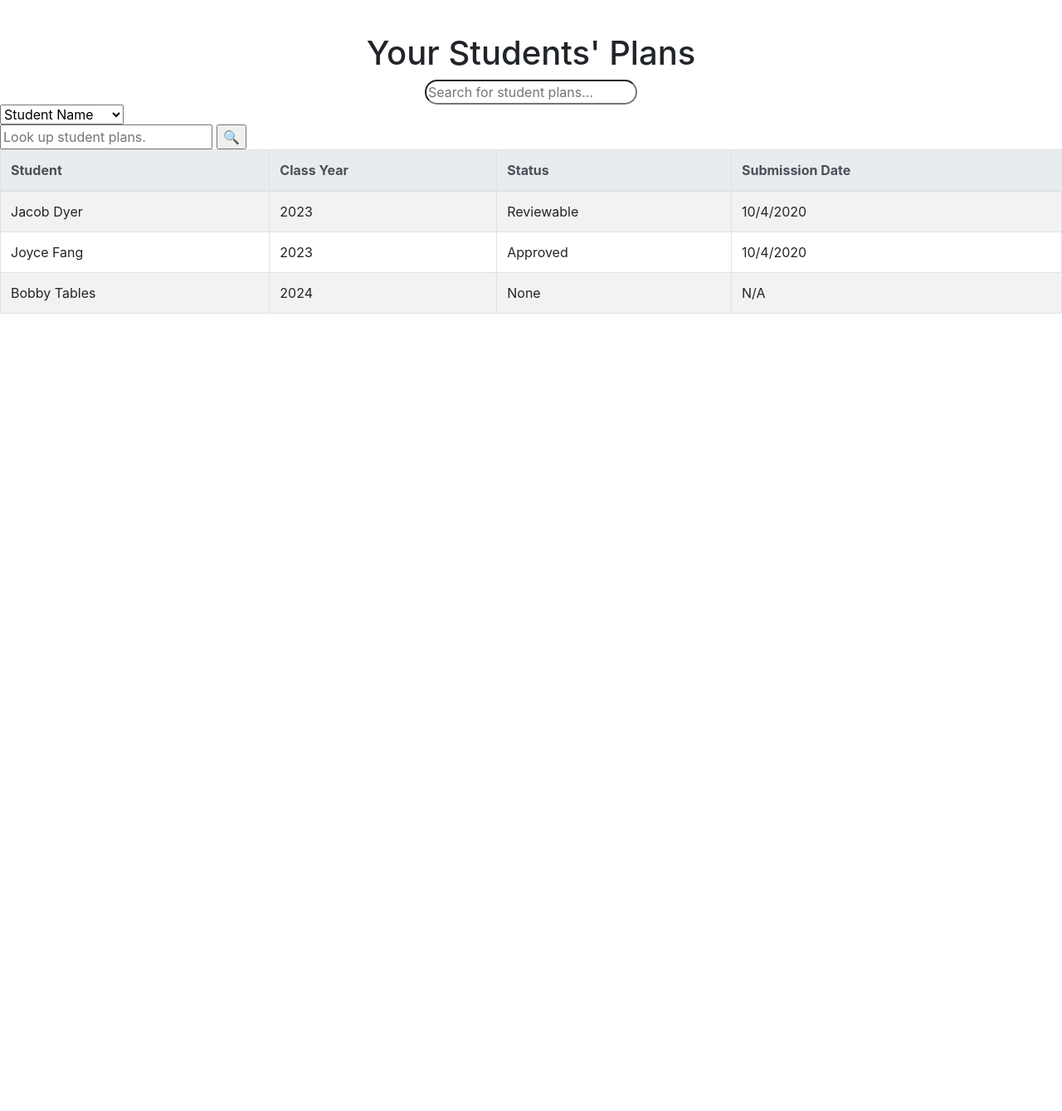
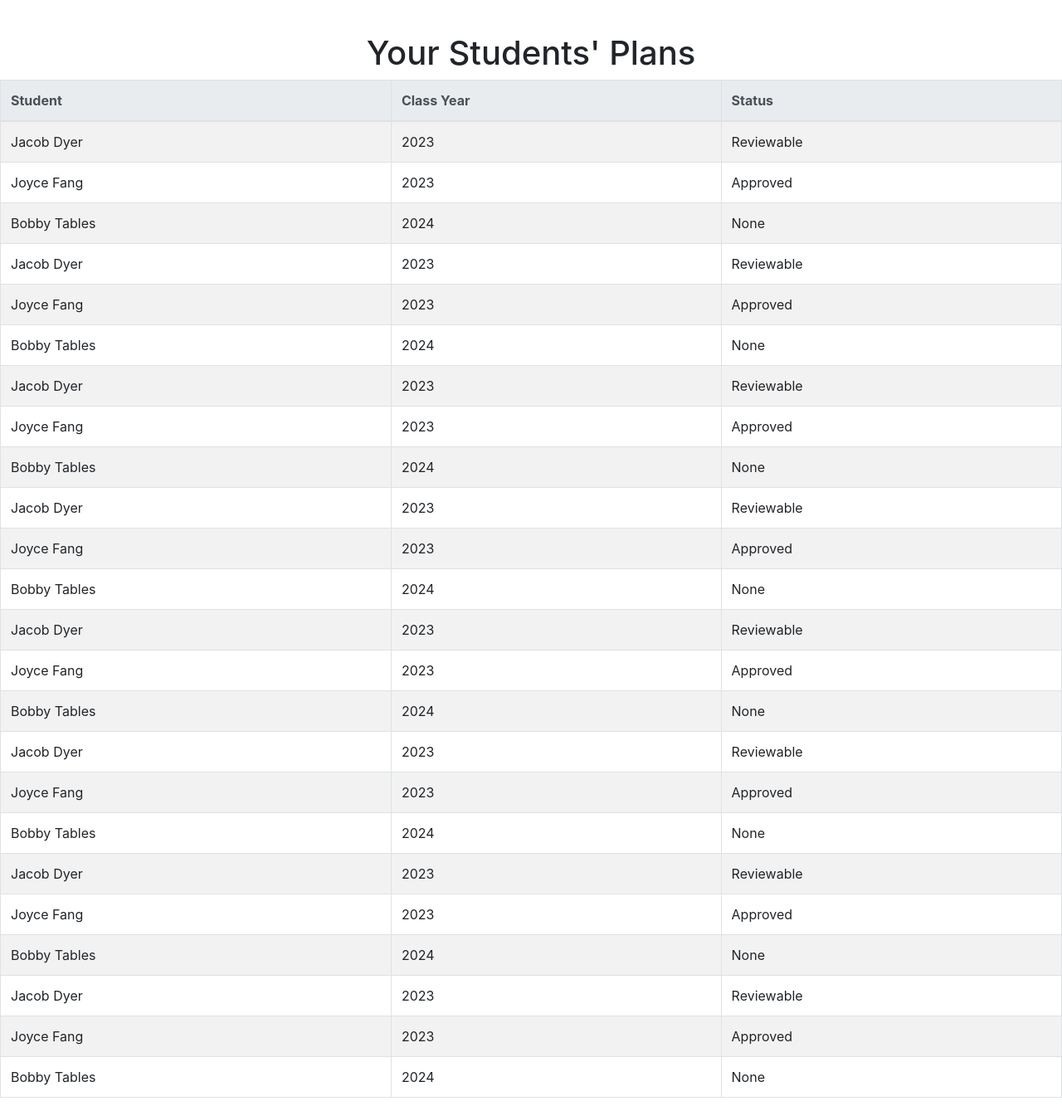
Before and after one commit to deusexmachina013/Primary-Source, a PHP site: page /admin/home.php in a window 1280 px wide. Shown: the part 84-1423 px from the top of the page at 83% size. Before the commit the page ends 462 px from the top, so only its background shows below. Run offline with PHP 8.4, Linux system fonts and the light colour scheme.

Commit message:
Updated more of the table, need to finish still
Co-Authored-By: deusexmachina013 <55993226+deusexmachina013@users.noreply.github.com>

```diff
--- a/admin/home.php
+++ b/admin/home.php
@@ -21,7 +21,7 @@
     <main class="content">
       <h1>Your Students' Plans</h1>
 
-      <div class="search-bar">
+      <!-- <div class="search-bar">
         <input type="text" class="admin-loopup" placeholder="Search for student plans..." id="admin-lookup" onkeyup="filterStudentPlans()">
       </div>
       <table class="center" id="plan-table">
@@ -39,7 +39,7 @@
           <input type="text" class="student-searchbar" placeholder="Look up student plans." id="admin-lookup">
           <input type="submit" class="student-submit" value="&#128269">
         </div>
-      </form>
+      </form> -->
 
       <table class="table table-bordered table-striped table-hover center" id="plan-table">
 
@@ -50,7 +50,6 @@
             <th scope="col">Student</th>
             <th scope="col">Class Year</th>
             <th scope="col">Status</th>
-            <th scope="col">Submission Date</th>
           </tr>
         </thead>
         </div>
@@ -60,19 +59,128 @@
             <td>Jacob Dyer</td>
             <td>2023</td>
             <td>Reviewable</td>
-            <td>10/4/2020</td>
           </tr>
           <tr scope="row">
             <td>Joyce Fang</td>
             <td>2023</td>
             <td>Approved</td>
-            <td>10/4/2020</td>
           </tr>
           <tr scope="row">
             <td>Bobby Tables</td>
             <td>2024</td>
             <td>None</td>
-            <td>N/A</td>
+          </tr>
+
+          <tr scope="row">
+            <td>Jacob Dyer</td>
+            <td>2023</td>
+            <td>Reviewable</td>
+          </tr>
+          <tr scope="row">
+            <td>Joyce Fang</td>
+            <td>2023</td>
+            <td>Approved</td>
+          </tr>
+          <tr scope="row">
+            <td>Bobby Tables</td>
+            <td>2024</td>
+            <td>None</td>
+          </tr>
+
+          <tr scope="row">
+            <td>Jacob Dyer</td>
+            <td>2023</td>
+            <td>Reviewable</td>
+          </tr>
+          <tr scope="row">
+            <td>Joyce Fang</td>
+            <td>2023</td>
+            <td>Approved</td>
+          </tr>
+          <tr scope="row">
+            <td>Bobby Tables</td>
+            <td>2024</td>
+            <td>None</td>
+          </tr>
+
+          <tr scope="row">
+            <td>Jacob Dyer</td>
+            <td>2023</td>
+            <td>Reviewable</td>
+          </tr>
+          <tr scope="row">
+            <td>Joyce Fang</td>
+            <td>2023</td>
+            <td>Approved</td>
+          </tr>
+          <tr scope="row">
+            <td>Bobby Tables</td>
+            <td>2024</td>
+            <td>None</td>
+          </tr>
+
+          <tr scope="row">
+            <td>Jacob Dyer</td>
+            <td>2023</td>
+            <td>Reviewable</td>
+          </tr>
+          <tr scope="row">
+            <td>Joyce Fang</td>
+            <td>2023</td>
+            <td>Approved</td>
+          </tr>
+          <tr scope="row">
+            <td>Bobby Tables</td>
+            <td>2024</td>
+            <td>None</td>
+          </tr>
+
+          <tr scope="row">
+            <td>Jacob Dyer</td>
+            <td>2023</td>
+            <td>Reviewable</td>
+          </tr>
+          <tr scope="row">
+            <td>Joyce Fang</td>
+            <td>2023</td>
+            <td>Approved</td>
+          </tr>
+          <tr scope="row">
+            <td>Bobby Tables</td>
+            <td>2024</td>
+            <td>None</td>
+          </tr>
+
+          <tr scope="row">
+            <td>Jacob Dyer</td>
+            <td>2023</td>
+            <td>Reviewable</td>
+          </tr>
+          <tr scope="row">
+            <td>Joyce Fang</td>
+            <td>2023</td>
+            <td>Approved</td>
+          </tr>
+          <tr scope="row">
+            <td>Bobby Tables</td>
+            <td>2024</td>
+            <td>None</td>
+          </tr>
+
+                    <tr scope="row">
+            <td>Jacob Dyer</td>
+            <td>2023</td>
+            <td>Reviewable</td>
+          </tr>
+          <tr scope="row">
+            <td>Joyce Fang</td>
+            <td>2023</td>
+            <td>Approved</td>
+          </tr>
+          <tr scope="row">
+            <td>Bobby Tables</td>
+            <td>2024</td>
+            <td>None</td>
           </tr>
         </tbody>
       </table>
--- a/assets/css/style.css
+++ b/assets/css/style.css
@@ -374,8 +374,75 @@ td {
     margin-right: auto;
 }
 
-.search-bar input[type=text] {
-    margin: 0 auto;
+
+/* BEGIN ADMIN NAVIGATION BAR */
+
+.student-search {
+    border: solid #212529 2px;
+    padding: 0px;
+    width: 600px;
+    /* 757px if we want the full length of table*/
+    height: 32px;
+    margin-top: 20px;
+    margin-bottom: 20px;
+}
+
+.left-partition {
+    float: left;
+    width: 25%;
+}
+
+.search-dropdown {
+    padding: 0px;
+    margin: 0px;
+    width: 100%;
+    height: 28px;
+    background-color: lightgrey;
+    border: none;
+    color: #212529;
+}
+
+.right-partition {
+    float: left;
+    width: 75%;
+}
+
+.student-searchbar {
+    float: left;
+    margin-left: 4px;
+    width: calc(100% - 36px);
+    border: none;
+}
+
+.student-submit {
+    float: left;
+    padding: 0px;
+    height: 28px;
+    width: 32px;
+    background-color: lightgrey;
+    border: none;
+    color: #212529;
+    text-align: center;
+}
+
+.my-custom-scrollbar {
+    position: relative;
+    height: 200px;
+    overflow: auto;
+}
+
+.table-wrapper-scroll-y {
     display: block;
-    border-radius: 25px;
 }
+
+
+/* Home plan?  Where did this come from, and where should it go? */
+
+.home-plan p {
+    background-color: #CEF0F1;
+    padding: 10px;
+    margin: 0px;
+    margin-top: 10px;
+    margin-bottom: 10px;
+    height: 100%;
+}
```
